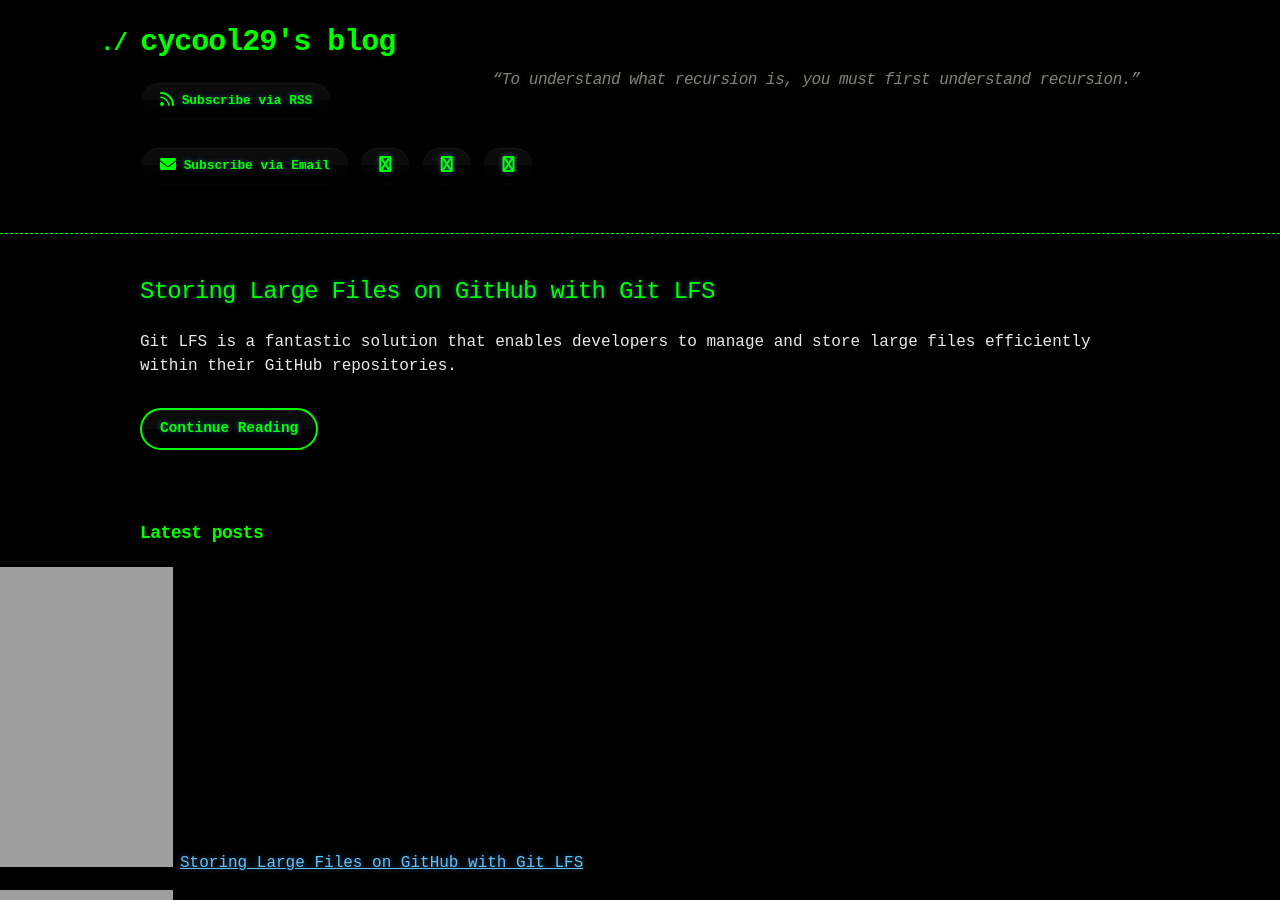
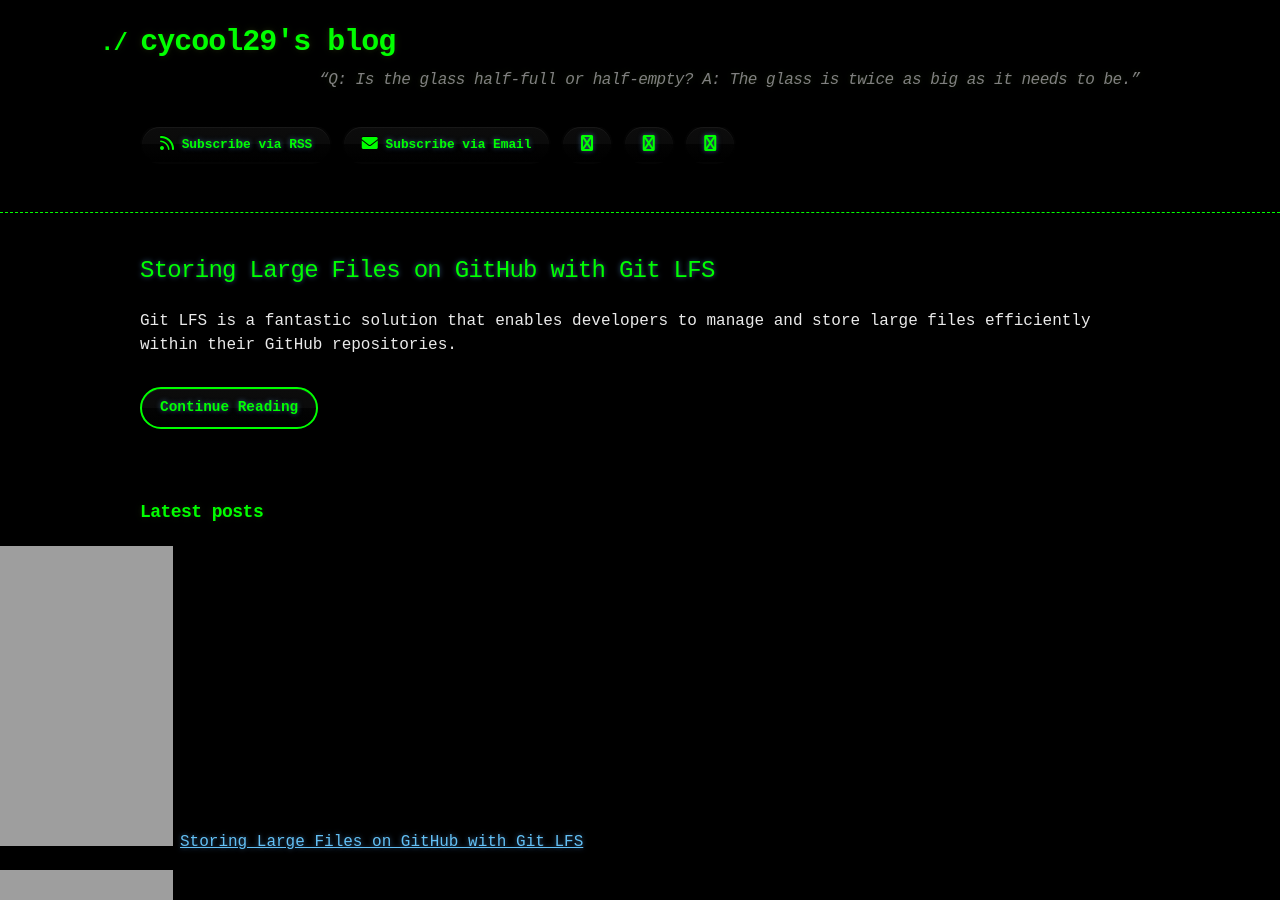
Before and after one commit to cycool29/cycool29.github.io, a Jekyll site: the page built from index.md, in a window 1280 px wide and 900 px high. Built offline with Jekyll 4.4.1, drawn with Linux system fonts in a browser that asks for light colours; a style sheet for code colours, icons or effects is not loaded.

Commit message:
Update quotes

```diff
--- a/_config.yml
+++ b/_config.yml
@@ -1,5 +1,5 @@
 title: cycool29's blog
-description: "“To understand what recursion is, you must first understand recursion.” "
+description: "“Q: Is the glass half-full or half-empty? A: The glass is twice as big as it needs to be.” "
 bio: A high school student. Intermediate in Python, Git, Bash. Learning JavaScript. He/Him. "
 author: cycool29
 url: https://cycool29.github.io
```
